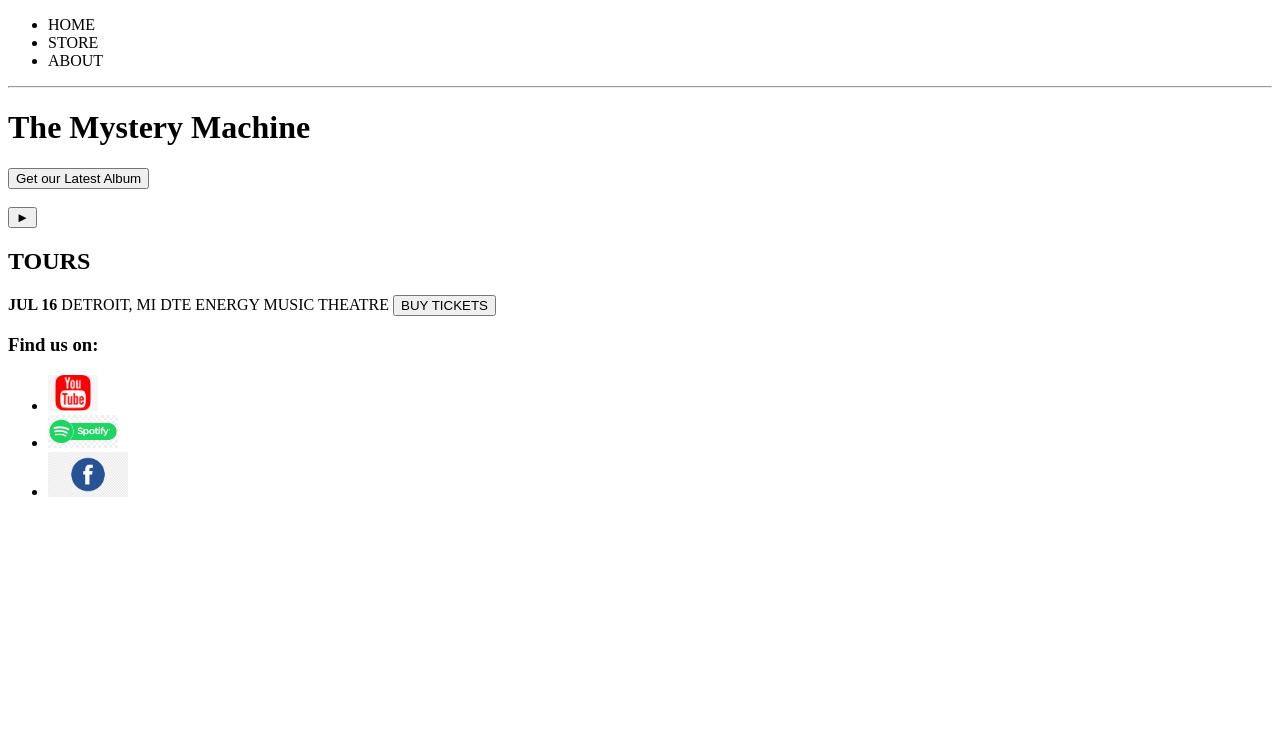
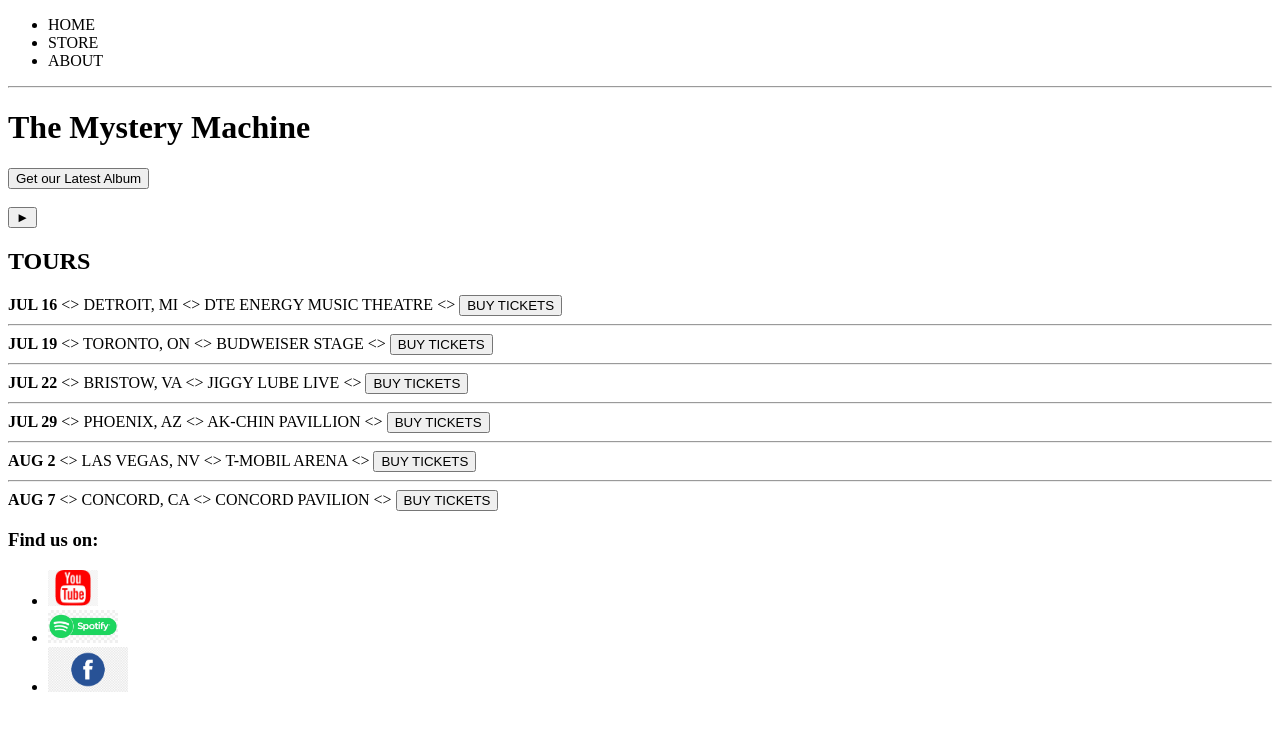
Before and after one commit to Rubeus0/band_website, a plain HTML site: page home.html in a window 1280 px wide. Drawn offline with Linux system fonts and the light colour scheme.

Commit message:
Add div blocks
Copy the first div block 5 times and content modified to include gt; and lt; spacers along with hr lines.

```diff
--- a/home.html
+++ b/home.html
@@ -16,19 +16,72 @@
             </nav>
             <hr>
             <h1>The Mystery Machine</h1>
-            <button>Get our Latest Album</button>
+            <button type="button">Get our Latest Album</button>
             <br>
             <br>
-            <button>&#9658;</button>
+            <button type="button">&#9658;</button>
         </header>
         <section>
             <h2>TOURS</h2>
             <div>
                 <div>
                     <strong>JUL 16</strong>
+                    &lt;&gt;
                     <span>DETROIT, MI</span>
+                    &lt;&gt;
                     <span>DTE ENERGY MUSIC THEATRE</span>
-                    <button>BUY TICKETS</button>
+                    &lt;&gt;
+                    <button type="button">BUY TICKETS</button>
+                </div>
+                <hr>
+                <div>
+                    <strong>JUL 19</strong>
+                    &lt;&gt;
+                    <span>TORONTO, ON</span>
+                    &lt;&gt;
+                    <span>BUDWEISER STAGE</span>
+                    &lt;&gt;
+                    <button type="button">BUY TICKETS</button>
+                </div>
+                <hr>
+                <div>
+                    <strong>JUL 22</strong>
+                    &lt;&gt;
+                    <span>BRISTOW, VA</span>
+                    &lt;&gt;
+                    <span>JIGGY LUBE LIVE</span>
+                    &lt;&gt;
+                    <button type="button">BUY TICKETS</button>
+                </div>
+                <hr>
+                <div>
+                    <strong>JUL 29</strong>
+                    &lt;&gt;
+                    <span>PHOENIX, AZ</span>
+                    &lt;&gt;
+                    <span>AK-CHIN PAVILLION</span>
+                    &lt;&gt;
+                    <button type="button">BUY TICKETS</button>
+                </div>
+                <hr>
+                <div>
+                    <strong>AUG 2</strong>
+                    &lt;&gt;
+                    <span>LAS VEGAS, NV</span>
+                    &lt;&gt;
+                    <span>T-MOBIL ARENA</span>
+                    &lt;&gt;
+                    <button type="button">BUY TICKETS</button>
+                </div>
+                <hr>
+                <div>
+                    <strong>AUG 7</strong>
+                    &lt;&gt;
+                    <span>CONCORD, CA</span>
+                    &lt;&gt;
+                    <span>CONCORD PAVILION</span>
+                    &lt;&gt;
+                    <button type="button">BUY TICKETS</button>
                 </div>
             </div>
         </section>
```
